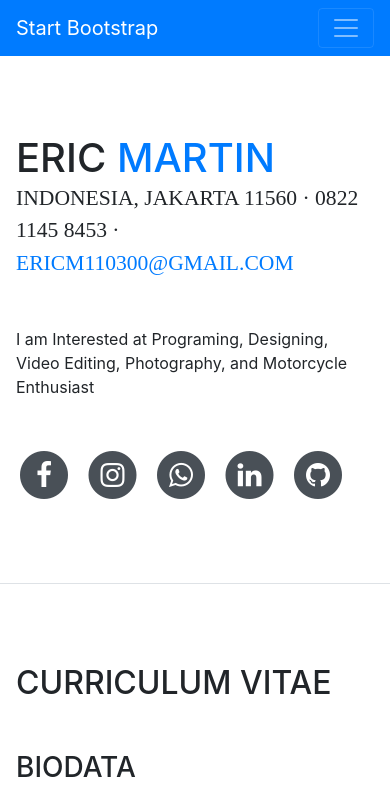
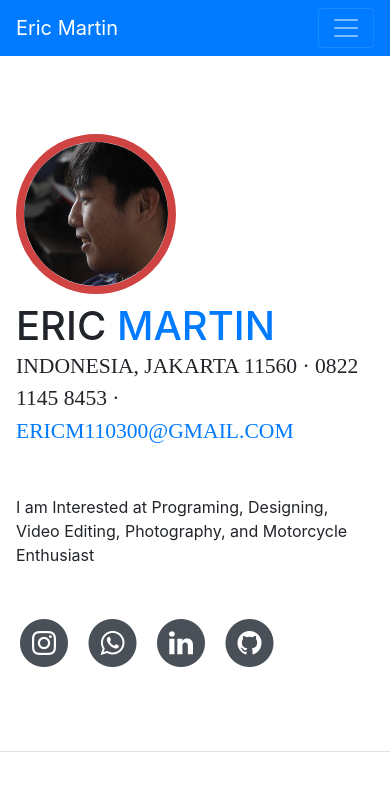
Before and after one commit to ericm110300/xyz453.github.io, a website with bundled scripts: page index.html in a window 390 px wide. Shown: the top 805 px of the page. Built offline with nearby package versions, Linux system fonts and the light colour scheme; a web font is replaced by a local one.

Commit message:
Update Mobile Version

```diff
--- a/css/resume.css
+++ b/css/resume.css
@@ -151,3 +151,9 @@ a:hover, a:focus, a:active {
   background-image: url("");
   background-size: cover;
 }
+
+.img-profile {
+  max-width: 10rem;
+  max-height: 10rem;
+  border: 0.5rem solid rgba(208, 67, 67, 1);
+}
--- a/index.html
+++ b/index.html
@@ -29,7 +29,7 @@
 
     <nav class="navbar navbar-expand-lg navbar-dark bg-primary fixed-top" id="sideNav">
       <a class="navbar-brand js-scroll-trigger" href="#page-top">
-        <span class="d-block d-lg-none">Start Bootstrap</span>
+        <span class="d-block d-lg-none">Eric Martin</span>
         <span class="d-none d-lg-block">
           <img class="img-fluid img-profile rounded-circle mx-auto mb-2" src="img/profile.jpg" alt="">
         </span>
@@ -65,6 +65,9 @@
 
       <section class="resume-section p-3 p-lg-5 d-flex d-column" id="about">
         <div class="my-auto">
+          <span class="d-lg-none">
+            <img class="img-fluid img-profile rounded-circle mx-auto mb-2" src="img/profile.jpg" alt="">
+          </span>
           <h1 class="mb-0">Eric
             <span class="text-primary">Martin</span>
           </h1>
@@ -74,7 +77,7 @@
           <p class="mb-5">I am Interested at Programing, Designing, Video Editing, Photography, and Motorcycle Enthusiast</p>
 
           <ul class="list-inline list-social-icons mb-0">
-            <li class="list-inline-item">
+            <!-- <li class="list-inline-item">
               <a href="https://www.facebook.com/eternallight453" target="_blank">
                 <span class="fa-stack fa-lg">
                   <i class="fa fa-circle fa-stack-2x"></i>
@@ -82,7 +85,7 @@
                 </span>
               </a>
             </li>
-
+ -->
             <li class="list-inline-item">
               <a href="https://www.instagram.com/xyz453" target="_blank">
                 <span class="fa-stack fa-lg">
@@ -199,7 +202,7 @@
           <div class="resume-item d-flex flex-column flex-md-row">
             <div class="resume-content mr-auto">
               <h3 class="mb-0">University of Satya Negara Indonesia</h3>
-              <div class="subheading mb-3">Technical Information</div>
+              <div class="subheading mb-3">Information Technology</div>
               <p>Learn To Code, Eat, Sleep, Repeat!!!</p>
               <p>Not Graduated Yet</p>
             </div>
```
